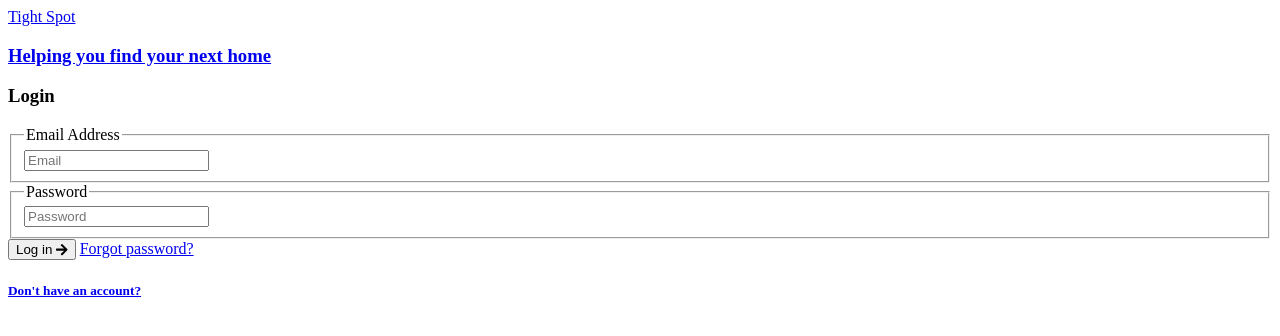
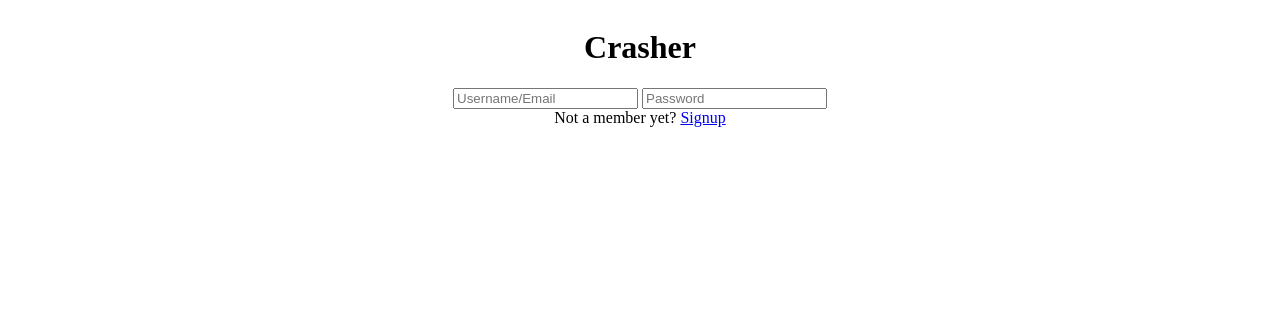
Before and after one commit to simply-grandoit/sb_rc_hackathon, a Node server app: template crashers/views/login.ejs in a window 1280 px wide. Shown: the top 336 px of the page. Run offline with Node 20, Linux system fonts and the light colour scheme; the template is opened without the code that fills it, so the values that code supplies are empty; some libraries are stand-ins or nearby versions.

Commit message:
Created the login and sign up views. They link to one another need to link to database and send to landing page.

```diff
--- /dev/null
+++ b/crashers/public/css/login.css
@@ -0,0 +1,5 @@
+body {
+  display: flex;
+  flex-direction: column;
+  text-align: center;
+}
--- /dev/null
+++ b/crashers/public/css/signup.css
@@ -0,0 +1,5 @@
+body {
+  display: flex;
+  flex-direction: column;
+  text-align: center;
+}
--- a/crashers/views/login.ejs
+++ b/crashers/views/login.ejs
@@ -1,53 +1,21 @@
 <!DOCTYPE html>
-<html lang="en" dir="ltr">
+<html lang="en">
 
 <head>
-  <meta charset="utf-8">
-  <link rel="stylesheet" href="css/login-style.css">
-  <link href="https://fonts.googleapis.com/css?family=Cormorant+Garamond" rel="stylesheet">
-  <script defer src="https://use.fontawesome.com/releases/v5.0.8/js/all.js"></script>
-  <title>Tight Spot</title>
+  <meta charset="UTF-8">
+  <meta name="viewport" content="width=device-width, initial-scale=1.0">
+  <meta http-equiv="X-UA-Compatible" content="ie=edge">
+  <link rel="stylesheet" href="css/login.css">
+  <title>Crasher Login</title>
 </head>
 
 <body>
-  <section id="main-wrapper">
-    <section class="left-container">
-      <a href="/">
-        <span class="logo"> Tight Spot</span>
-  <h3 class="white-text">
-Helping you find your next home
-</h3>
-  </a>
-    </section>
-    <section class="right-container-login">
-
-      <h1 class="login-text">Login</h1>
-
-      <% if (message.length > 0) { %>
-        <div class="alert alert-danger">
-          <%= message %>
-        </div>
-        <% } %>
-
-          <form action="/login" method="POST">
-            <fieldset>
-              <legend> Email Address </legend>
-              <input class="loginInput" placeholder="Email" type="text" name="email">
-            </fieldset>
-            <fieldset>
-              <legend> Password</legend>
-              <input class="loginInput" placeholder="Password" type="password" name="password">
-            </fieldset>
-            <section id="btn-sec">
-              <button id="loginBtn" type="submit" name="button">
-              Log in <i class="fas fa-arrow-right"></i>
-            </button>
-          </form>
-          <a href="#" class="forgotPassword">Forgot password?</a>
-          <h5><a href="/signup">Don't have an account?</a></h5>
-          </section>
-    </section>
-  </section>
+  <h1>Crasher</h1>
+  <form class="" action="index.html" method="post">
+    <input type="text" name="" placeholder="Username/Email">
+    <input type="text" name="" placeholder="Password">
+  </form>
+  <span>Not a member yet? <a href="signup">Signup</a></span>
 </body>
 
 </html>
```
Also changed, not shown: crashers/views/profile.ejs (deleted, +0 -89 lines), crashers/views/signup.ejs (+19 -42 lines), crashers/public/css/main.css (deleted), 1 other file.
